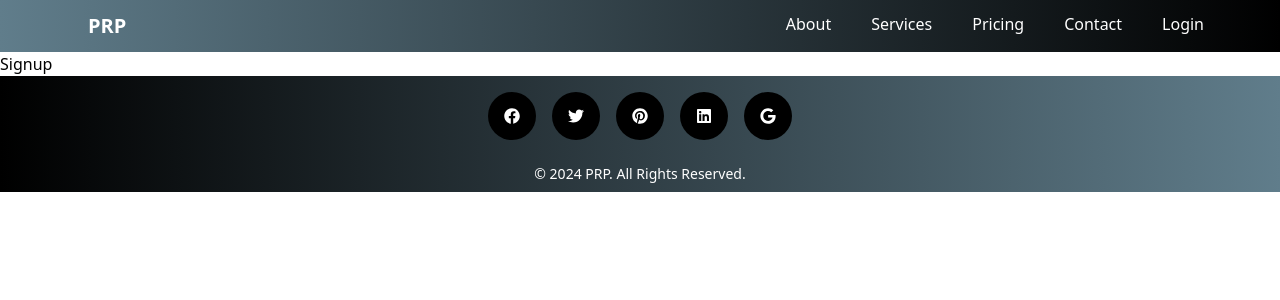
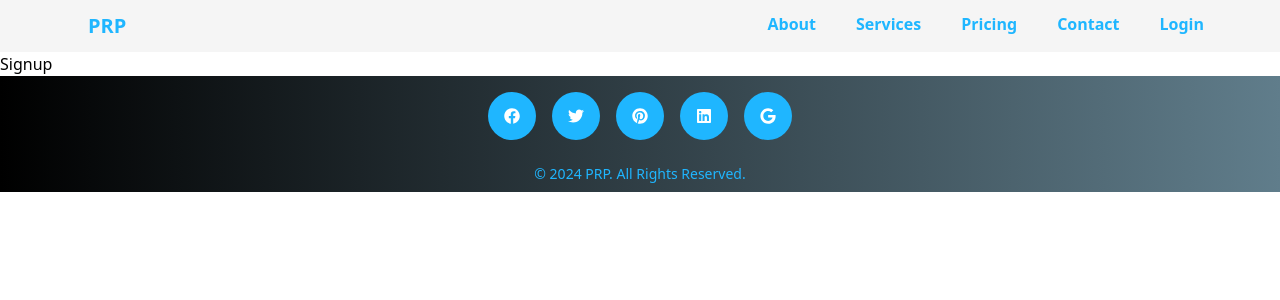
Before and after one commit to Company-XY/PRP, a React (Vite) app: page /signup in a window 1280 px wide. Shown: the top 300 px of the page. Built offline with nearby package versions, Linux system fonts and the light colour scheme.

Commit message:
'changesss

```diff
--- a/src/components/Footer.jsx
+++ b/src/components/Footer.jsx
@@ -13,37 +13,37 @@ const Footer = () => {
     <div className="bottom-0 bg-gradient-to-l from-grey to-black">
       <div className="flex justify-center space-x-4 p-4">
         <div className="text-center flex flex-col items-center">
-          <div className="rounded-full bg-black p-4">
+          <div className="rounded-full bg-blue p-4">
             <FaFacebook size={16} color="white" />
           </div>
         </div>
 
         <div className="text-center flex flex-col items-center">
-          <div className="rounded-full bg-black p-4">
+          <div className="rounded-full bg-blue p-4">
             <FaTwitter size={16} color="white" />
           </div>
         </div>
 
         <div className="text-center flex flex-col items-center">
-          <div className="rounded-full bg-black p-4">
+          <div className="rounded-full bg-blue p-4">
             <FaPinterest size={16} color="white" />
           </div>
         </div>
 
         <div className="text-center flex flex-col items-center">
-          <div className="rounded-full bg-black p-4">
+          <div className="rounded-full bg-blue p-4">
             <FaLinkedin size={16} color="white" />
           </div>
         </div>
 
         <div className="text-center flex flex-col items-center">
-          <div className="rounded-full bg-black p-4">
+          <div className="rounded-full bg-blue p-4">
             <FaGoogle size={16} color="white" />
           </div>
         </div>
       </div>
       <div>
-        <p className="text-white text-sm text-center p-2">
+        <p className="text-blue text-sm text-center p-2">
           &copy; {currentYear} PRP. All Rights Reserved.
         </p>
       </div>
--- a/src/components/Header.jsx
+++ b/src/components/Header.jsx
@@ -3,7 +3,7 @@ import { Link } from "react-router-dom";
 
 const Header = () => {
   return (
-    <nav className="sticky top-0 z-50 flex justify-between bg-gradient-to-r from-grey to-black text-white py-3 px-10">
+    <nav className="sticky top-0 z-50 flex justify-between bg-pink text-blue font-semibold py-3 px-10">
       <div>
         <Link to="/" className="text-xl font-bold ml-12">
           PRP
@@ -11,27 +11,27 @@ const Header = () => {
       </div>
       <ul className="flex space-x-10 mr-9">
         <li>
-          <Link to="/" className="hover:text-gray">
+          <Link to="/" className="hover:underline">
             About
           </Link>
         </li>
         <li>
-          <Link to="/" className="hover:text-gray">
+          <Link to="/" className="hover:underline">
             Services
           </Link>
         </li>
         <li>
-          <Link to="/" className="hover:text-gray">
+          <Link to="/" className="hover:underline">
             Pricing
           </Link>
         </li>
         <li>
-          <Link to="/contact" className="hover:text-gray">
+          <Link to="/contact" className="hover:underline">
             Contact
           </Link>
         </li>
         <li>
-          <Link to="/login" className="hover:text-gray">
+          <Link to="/login" className="hover:underline">
             Login
           </Link>
         </li>
--- a/src/pages/Dashboard/adminDashboard.jsx
+++ b/src/pages/Dashboard/adminDashboard.jsx
@@ -1,7 +1,7 @@
 import React from "react";
 
 const adminDashboard = () => {
-  return <div></div>;
+  return <div className="grid place-items-center">Admin Dashboard</div>;
 };
 
 export default adminDashboard;
--- a/src/pages/Dashboard/mainDashboard.jsx
+++ b/src/pages/Dashboard/mainDashboard.jsx
@@ -1,4 +1,7 @@
 import React from "react";
+import Admin from "./adminDashboard";
+import Newsmaker from "./newsmakerDashboard";
+import Newsroom from "./newsroomDashboard";
 
 const mainDashboard = () => {
   return <div>main Dashboard</div>;
--- a/src/pages/Dashboard/newsmakerDashboard.jsx
+++ b/src/pages/Dashboard/newsmakerDashboard.jsx
@@ -1,7 +1,7 @@
 import React from "react";
 
 const newsmakerDashboard = () => {
-  return <div>newsmaker Dashboard</div>;
+  return <div className="grid place-items-center">newsmaker Dashboard</div>;
 };
 
 export default newsmakerDashboard;
--- a/src/pages/Dashboard/newsroomDashboard.jsx
+++ b/src/pages/Dashboard/newsroomDashboard.jsx
@@ -1,7 +1,7 @@
 import React from "react";
 
 const newsroomDashboard = () => {
-  return <div>newsroom Dashboard</div>;
+  return <div className="grid place-items-center">newsroom Dashboard</div>;
 };
 
 export default newsroomDashboard;
--- a/src/pages/home/FAQ.jsx
+++ b/src/pages/home/FAQ.jsx
@@ -1,7 +1,11 @@
 import React from "react";
 
 const FAQ = () => {
-  return <div className="text-center">FAQs</div>;
+  return (
+    <div className="text-center bg-light_grey">
+      <h2 className="font-semibold text-xl h-[65dvh]">FAQ</h2>
+    </div>
+  );
 };
 
 export default FAQ;
--- /dev/null
+++ b/src/pages/home/Newsletter.jsx
@@ -0,0 +1,7 @@
+import React from "react";
+
+const Newsletter = () => {
+  return <div>Newsletter</div>;
+};
+
+export default Newsletter;
--- a/src/pages/home/Pricing.jsx
+++ b/src/pages/home/Pricing.jsx
@@ -1,7 +1,11 @@
 import React from "react";
 
 const Pricing = () => {
-  return <div className="text-center">Pricing</div>;
+  return (
+    <div className="text-center bg-light_grey">
+      <h2 className="font-semibold text-xl h-[65dvh]">Pricing</h2>
+    </div>
+  );
 };
 
 export default Pricing;
--- a/src/pages/home/about.jsx
+++ b/src/pages/home/about.jsx
@@ -8,7 +8,7 @@ const About = () => {
       <div className="md:w-1/2 p-8 bg-pink">
         <div className="flex flex-col justify-center h-full">
           <div className="mt-20 md:mt-0 md:ml-12">
-            <h1 className="font-bold text-3xl md:text-4xl text-black mb-6">
+            <h1 className="font-bold text-3xl md:text-4xl text-blue mb-6">
               About PRP
             </h1>
             <p className="text-base text-black mb-4">
@@ -39,7 +39,7 @@ const About = () => {
         <img
           src={africana}
           alt="Africana"
-          className="w-full h-full object-cover"
+          className="w-full h-full object-cover rounded-md"
         />
       </div>
     </div>
--- a/src/pages/home/features.jsx
+++ b/src/pages/home/features.jsx
@@ -6,7 +6,7 @@ const Features = () => {
     <div className="bg-white py-8 px-10">
       <section className="flex flex-wrap items-center p-10 my-4">
         <div className="w-full md:w-1/2">
-          <p className="text-gray-600 uppercase font-bold">Effortless</p>
+          <p className="text-blue uppercase font-bold">Effortless</p>
           <h2 className="font-semibold text-3xl my-4">
             Simplify Your News Distribution Experience with PRP
           </h2>
@@ -35,7 +35,7 @@ const Features = () => {
           />
         </div>
         <div className="w-full md:w-1/2">
-          <p className="text-gray-600 uppercase font-bold">Fast</p>
+          <p className="text-blue uppercase font-bold">Fast</p>
           <h2 className="font-semibold text-3xl my-4">
             Save time and gain valuable insight with our powerful analytics
             tools.
@@ -55,7 +55,7 @@ const Features = () => {
       </section>
       <section className="flex flex-wrap items-center p-10 my-4">
         <div className="w-full md:w-1/2">
-          <p className="text-gray-600 uppercase font-bold">Value</p>
+          <p className="text-blue uppercase font-bold">Value</p>
           <h2 className="font-semibold text-3xl my-4">
             Empower Your Media Journey with PRP's Essential Features and
             Valuable News
```
Also changed, not shown: src/pages/home/hero.jsx (+6 -5 lines).
